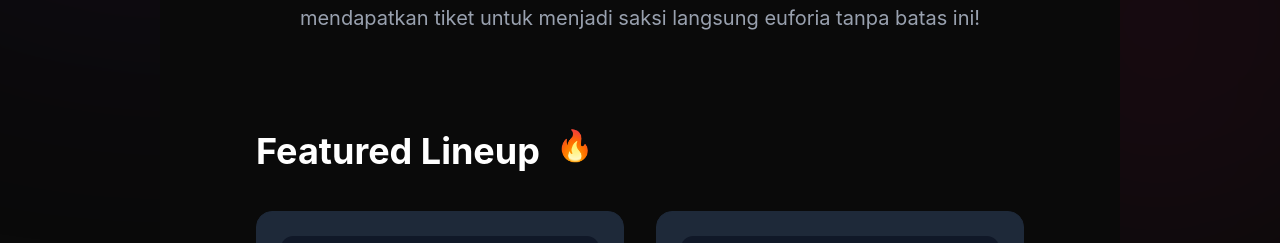
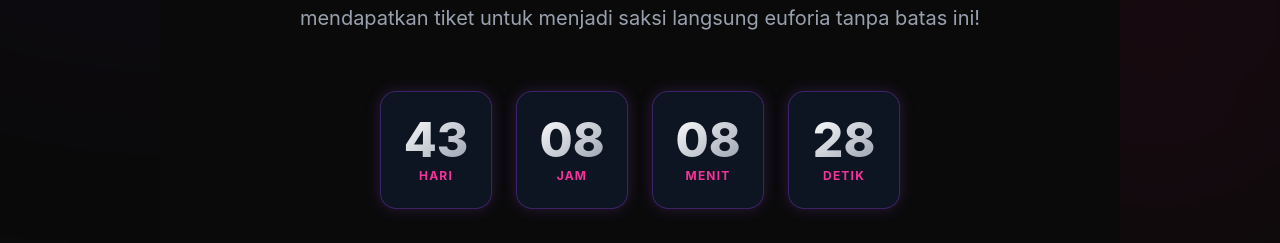
Before and after one commit to ragaes-ui/event-rcellfestblog, a Next.js app: page / in a window 1280 px wide. Shown: the part 609-852 px from the top of the page. Built offline with nearby package versions, Linux system fonts and the light colour scheme; grey boxes are pictures that could not be loaded.

Commit message:
Integrate Countdown component into home page
Added a countdown component to the home page for event timing.

```diff
--- a/app/page.tsx
+++ b/app/page.tsx
@@ -3,6 +3,7 @@
 import { useState, useEffect } from 'react';
 import TicketCTA from '@/components/TicketCTA';
 import { motion, AnimatePresence } from 'framer-motion';
+import Countdown from '@/components/Countdown';
 
 export default function Home() {
   // State untuk Pop-up Gambar
@@ -124,6 +125,19 @@ export default function Home() {
         >
           Hai RCERSS, Ini adalah titik mula menuju pengalaman festival musik yang belum pernah kamu rasakan sebelumnya. Ikuti terus pembaruan eksklusif seputar Rcellfest di sini—mulai dari bocoran line-up yang penuh kejutan, persiapan tata panggung yang megah, hingga keseruan di balik layar. Kami mengambil alih ruang untuk menghadirkan getaran musik yang lebih intens dan paduan visual yang memukau. Siapkan dirimu, ajak teman-teman terbaikmu, dan pastikan kamu mendapatkan tiket untuk menjadi saksi langsung euforia tanpa batas ini!
         </motion.p>
+
+        {/* --- KOMPONEN COUNTDOWN DITAMBAHKAN DI SINI --- */}
+        <motion.div
+          initial={{ opacity: 0, y: 20 }}
+          animate={{ opacity: 1, y: 0 }}
+          transition={{ duration: 1, delay: 1.5 }}
+          className="w-full mt-6"
+        >
+          {/* Ganti tanggalnya sesuai jadwal event Rcellfest kamu */}
+          <Countdown targetDate="2026-08-15T14:30:00" />
+        </motion.div>
+        {/* --------------------------------------------- */}
+
       </motion.section>
 
       {/* Lineup Section */}
```
